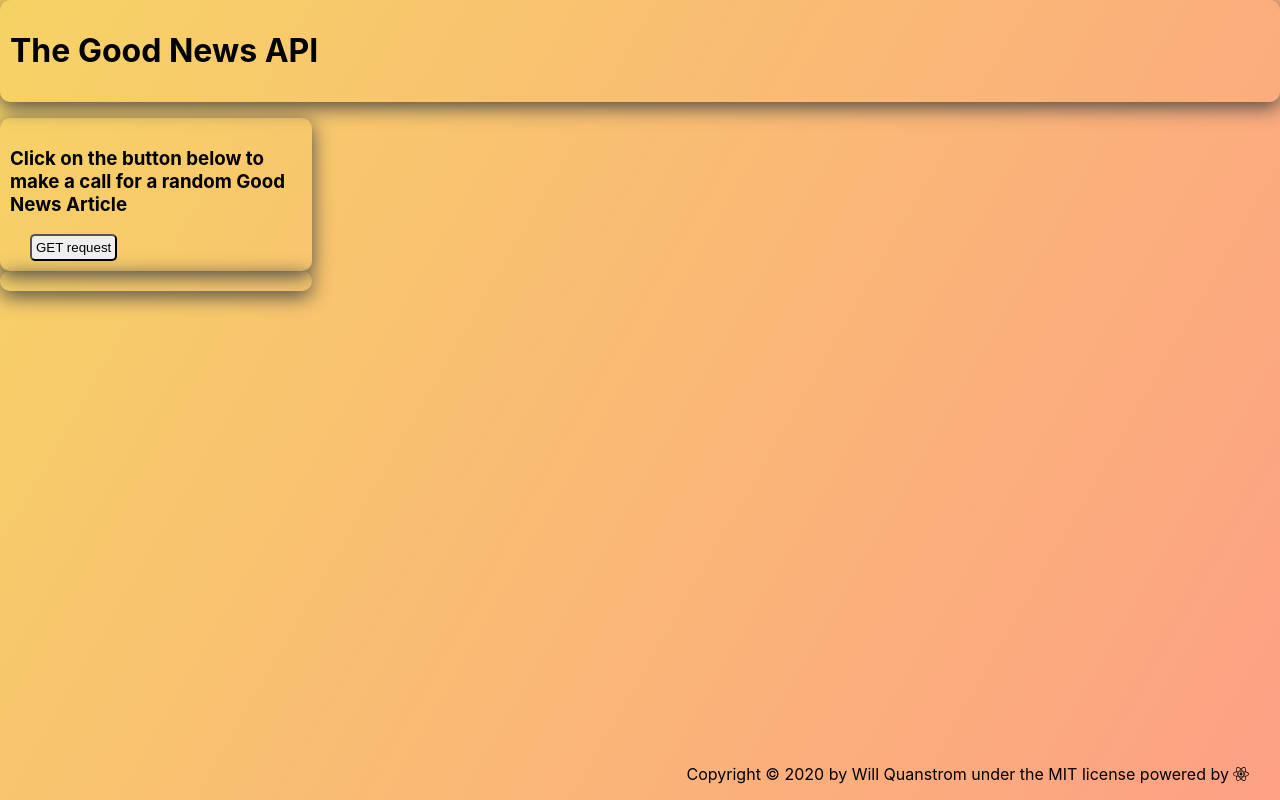
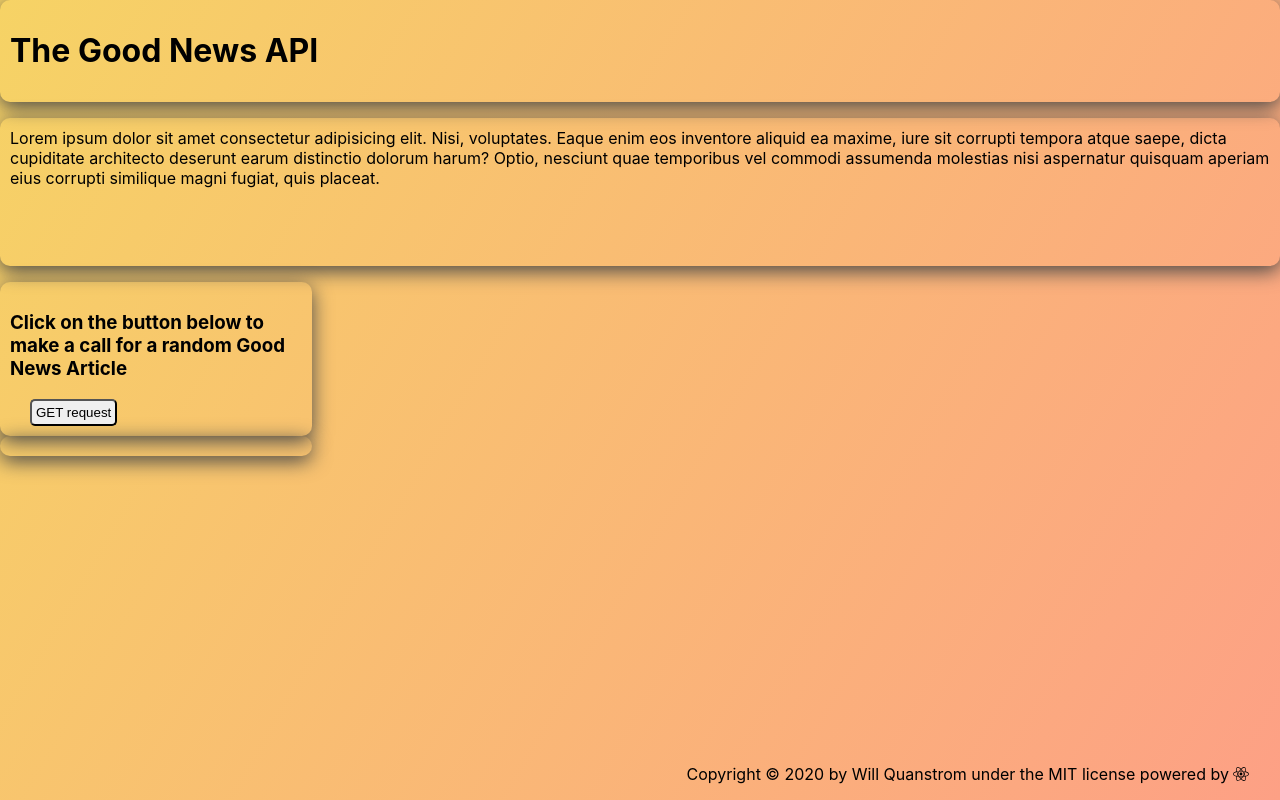
Before and after one commit to wanderlust22/theGoodNewsAPI-reactSite, a React (Create React App) app: page / in a window 1280 px wide. Built offline with nearby package versions, Linux system fonts and the light colour scheme.

Commit message:
add About component and synch it with CSS grid

```diff
--- a/src/App.js
+++ b/src/App.js
@@ -1,6 +1,7 @@
 import React from 'react';
 import './App.css';
 import Header from './components/Header';
+import About from './components/About';
 import Footer from './components/Footer';
 import GETRequest from './components/GETRequest';
 // https://medium.com/better-programming/how-to-build-a-serverless-api-with-dynamodb-aws-lambda-and-api-gateway-d61ac63c27dd
@@ -9,6 +10,7 @@ function App() {
   return (
     <div className="App">
       <Header />
+      <About />
       <GETRequest />
       <Footer />
     </div>
--- a/src/components/About.js
+++ b/src/components/About.js
@@ -0,0 +1,17 @@
+import React from 'react'
+
+export default function About() {
+
+    const aboutStyle = {
+        padding: '10px',
+        borderRadius: '10px',
+        boxShadow: '0px 5px 20px rgb(71, 71, 71)',
+        gridColumn: '1/4',
+        gridRow: '2/3'
+    }
+    return (
+        <div style={aboutStyle}>
+            Lorem ipsum dolor sit amet consectetur adipisicing elit. Nisi, voluptates. Eaque enim eos inventore aliquid ea maxime, iure sit corrupti tempora atque saepe, dicta cupiditate architecto deserunt earum distinctio dolorum harum? Optio, nesciunt quae temporibus vel commodi assumenda molestias nisi aspernatur quisquam aperiam eius corrupti similique magni fugiat, quis placeat.
+        </div>
+    )
+}
```
